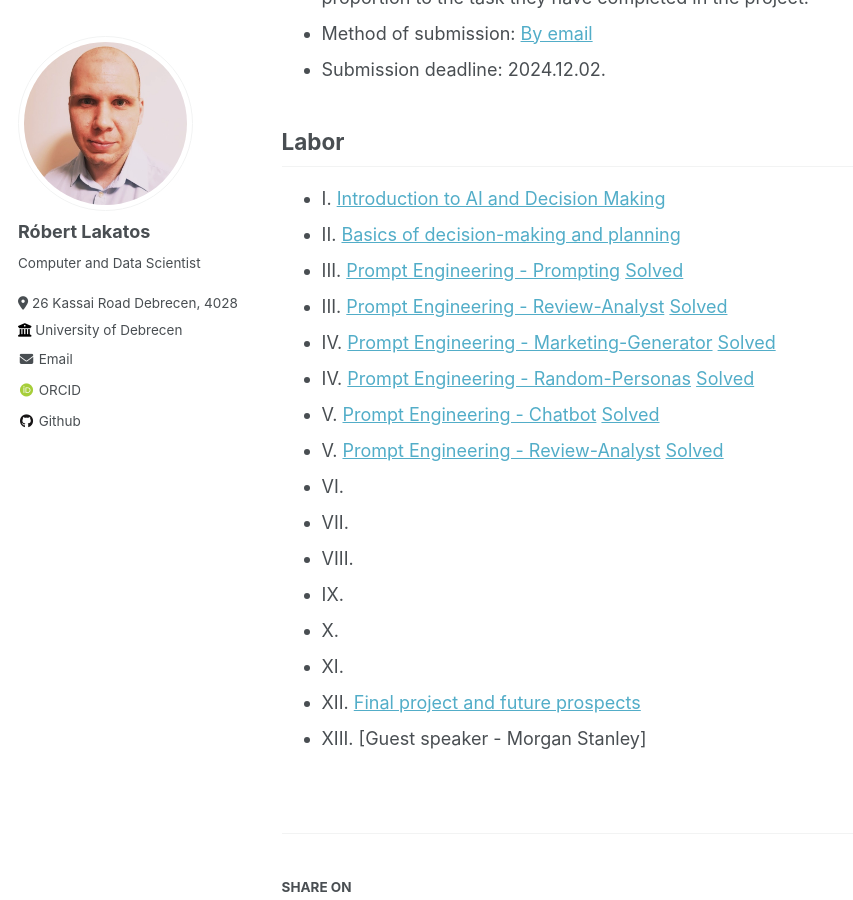
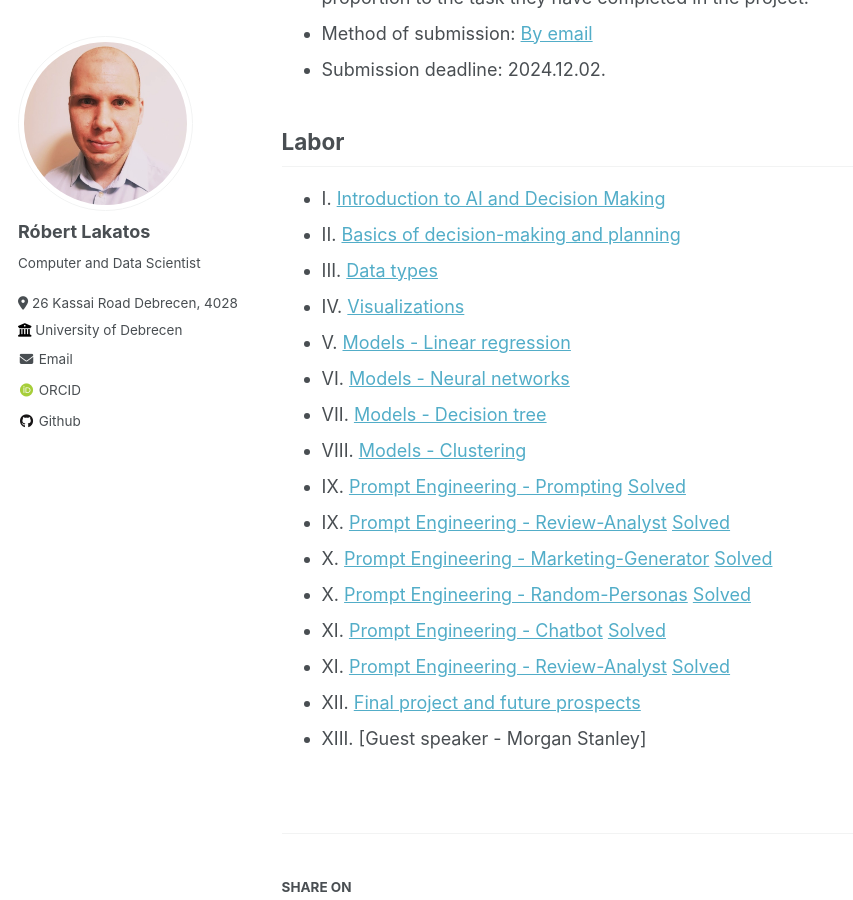
Before and after one commit to robertlakatos/me, a Jekyll site: the page built from _teaching/AIPD.md, in a window 1280 px wide and 900 px high, scrolled down 1037 px. Shown: the whole window, without its empty margins (0-853 px from the left). Built offline with Jekyll 4.4.1, drawn with Linux system fonts in a browser that asks for light colours; some web fonts are replaced.

Commit message:
202409191351

```diff
--- a/_teaching/AIPD.md
+++ b/_teaching/AIPD.md
@@ -31,17 +31,17 @@ The course also covers the ethical issues of AI, such as transparency, avoiding
 
 - I.    [Introduction to AI and Decision Making](../materials/AIPD/labor/I-introduction)
 - II.   [Basics of decision-making and planning](../materials/AIPD/labor/II-decisionmaking)
-- III.  [Prompt Engineering - Prompting](https://colab.research.google.com/drive/1qR3t_4aCEdcdB5tmJ1wvJKmPQP-UO33D) [Solved](https://colab.research.google.com/drive/18awvuaAGMljDwD4R5V9uaLrQWIM0hvPa)
-- III.  [Prompt Engineering - Review-Analyst](https://colab.research.google.com/drive/1N_uSVFmuHe7MkRV4-wgT6hSUIuR81emS) [Solved](https://colab.research.google.com/drive/1ImWEiwzZW8Zw6UCEeEJnwrQ7UACCUQRV)
-- IV.   [Prompt Engineering - Marketing-Generator](https://colab.research.google.com/drive/1rcaWJ7R1P232OosvQMmtX6ce55B32kYt) [Solved](https://colab.research.google.com/drive/1oh-KrNv5EJ0L-rEz_nOPqE_vyejXGpfu)
-- IV.   [Prompt Engineering - Random-Personas](https://colab.research.google.com/drive/1h1X20s4Kr8wQ_gRMUYuPbZcVX9bR5Lyf) [Solved](https://colab.research.google.com/drive/1ImWEiwzZW8Zw6UCEeEJnwrQ7UACCUQRV)
-- V.    [Prompt Engineering - Chatbot](https://colab.research.google.com/drive/1FB5BqTd_adnsy6VNyawnTieWlp1TCFoG) [Solved](https://colab.research.google.com/drive/1HuHfWw1DxPQQ-3TUr98Ynjm0g7PssCPY)
-- V.    [Prompt Engineering - Review-Analyst](https://colab.research.google.com/drive/1QaGBSUHRIzVmEjAPefXzdIWjoPtGWAkd) [Solved](https://colab.research.google.com/drive/1yhnOw4FhHZ8Jm8mogGwJYKAiWOKh5Dom)
-- VI.
-- VII.
-- VIII.
-- IX.
-- X.
-- XI.
+- III.  [Data types](../materials/AIPD/labor/III-datatypes)
+- IV.   [Visualizations]()
+- V.    [Models - Linear regression]()
+- VI.   [Models - Neural networks]()
+- VII.  [Models - Decision tree]()
+- VIII. [Models - Clustering]()
+- IX.   [Prompt Engineering - Prompting](https://colab.research.google.com/drive/1qR3t_4aCEdcdB5tmJ1wvJKmPQP-UO33D) [Solved](https://colab.research.google.com/drive/18awvuaAGMljDwD4R5V9uaLrQWIM0hvPa)
+- IX.   [Prompt Engineering - Review-Analyst](https://colab.research.google.com/drive/1N_uSVFmuHe7MkRV4-wgT6hSUIuR81emS) [Solved](https://colab.research.google.com/drive/1ImWEiwzZW8Zw6UCEeEJnwrQ7UACCUQRV)
+- X.    [Prompt Engineering - Marketing-Generator](https://colab.research.google.com/drive/1rcaWJ7R1P232OosvQMmtX6ce55B32kYt) [Solved](https://colab.research.google.com/drive/1oh-KrNv5EJ0L-rEz_nOPqE_vyejXGpfu)
+- X.    [Prompt Engineering - Random-Personas](https://colab.research.google.com/drive/1h1X20s4Kr8wQ_gRMUYuPbZcVX9bR5Lyf) [Solved](https://colab.research.google.com/drive/1ImWEiwzZW8Zw6UCEeEJnwrQ7UACCUQRV)
+- XI.   [Prompt Engineering - Chatbot](https://colab.research.google.com/drive/1FB5BqTd_adnsy6VNyawnTieWlp1TCFoG) [Solved](https://colab.research.google.com/drive/1HuHfWw1DxPQQ-3TUr98Ynjm0g7PssCPY)
+- XI.   [Prompt Engineering - Review-Analyst](https://colab.research.google.com/drive/1QaGBSUHRIzVmEjAPefXzdIWjoPtGWAkd) [Solved](https://colab.research.google.com/drive/1yhnOw4FhHZ8Jm8mogGwJYKAiWOKh5Dom)
 - XII.  [Final project and future prospects]()
 - XIII. [Guest speaker - Morgan Stanley]
```
Also changed, not shown: materials/AIPD/labor/III-datatypes.md (added, +34 -0 lines), 1 other file.
